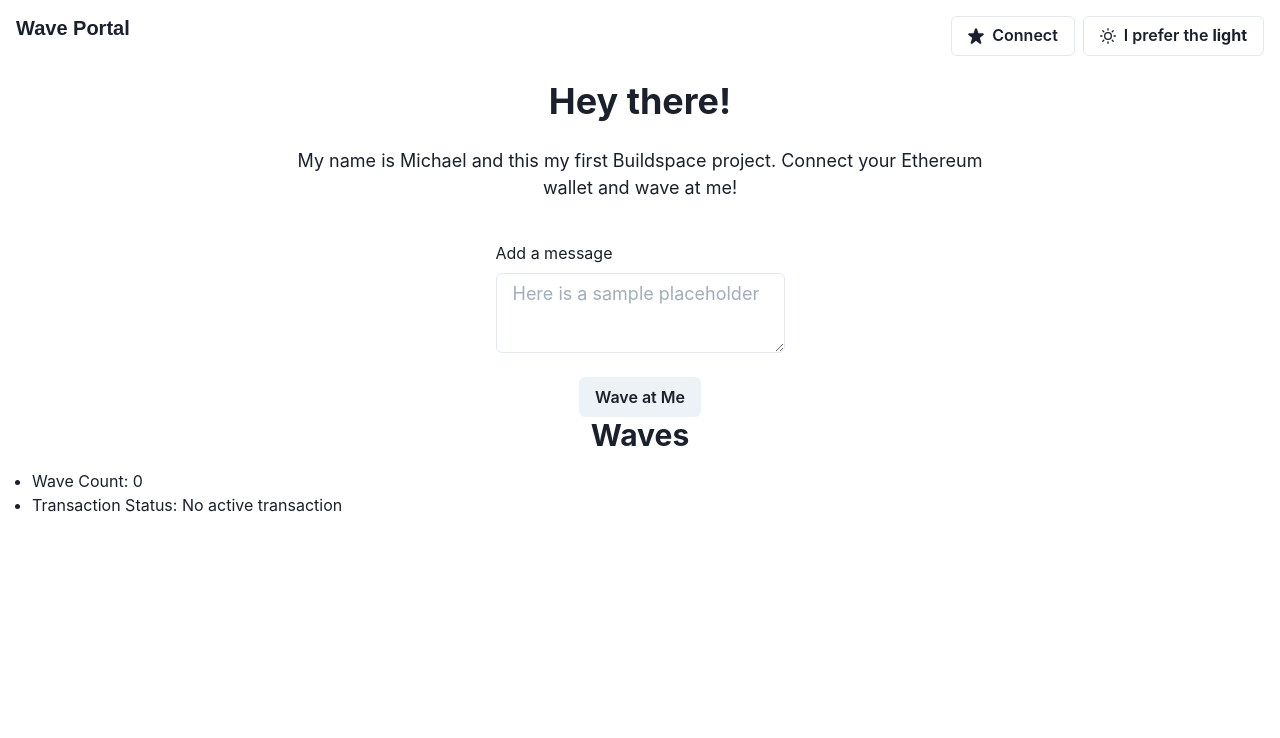
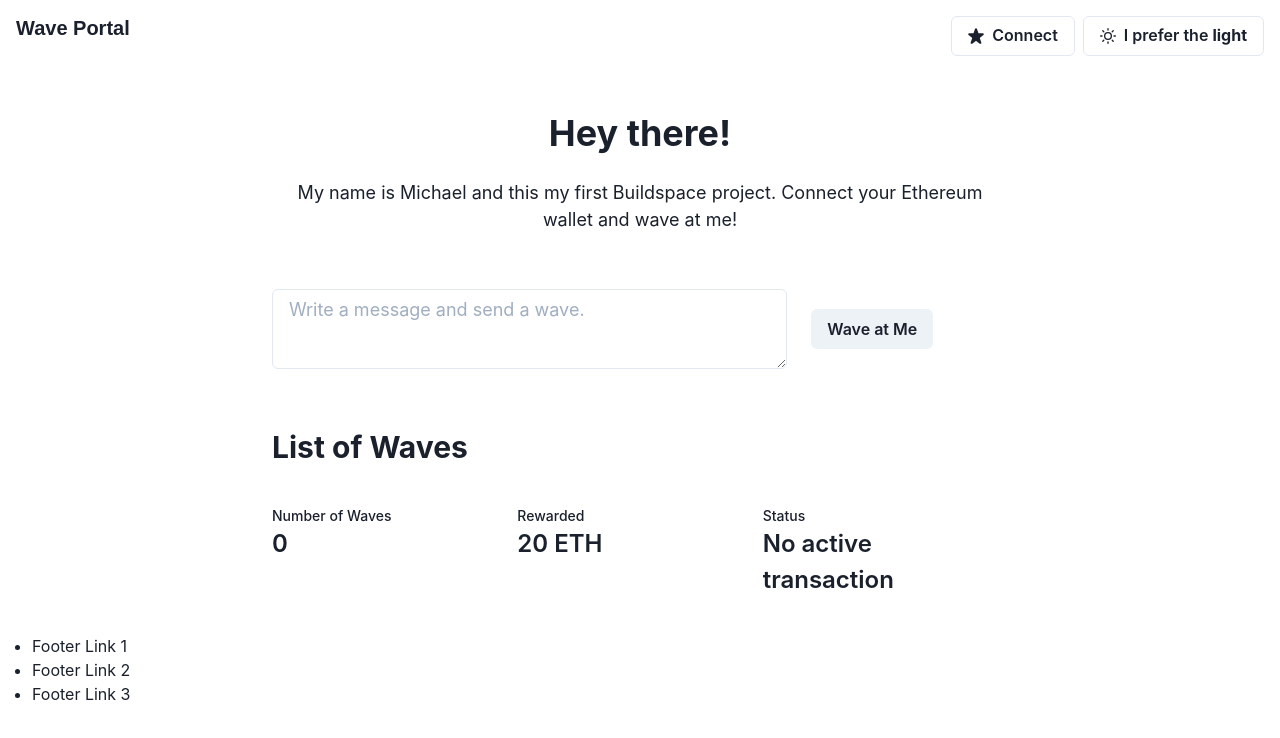
Before and after one commit to michabre/buildspace-wave-portal, a React (Create React App) app in the folder client/: page / in a window 1280 px wide. Shown: the top 738 px of the page. Built offline with nearby package versions, Linux system fonts and the light colour scheme; a web font is replaced by a local one.

Commit message:
Stats and UI changes

```diff
--- a/client/src/App.js
+++ b/client/src/App.js
@@ -6,6 +6,7 @@ import {
   Button,
   Container,
   Flex,
+  HStack,
   VStack,
   Heading,
   Text,
@@ -18,6 +19,7 @@ import Message from "./components/Messages/Message"
 import './App.css'
 
 import abi from "./utils/WavePortal.json"
+import WaveStats from "./components/WaveStats"
 
 export default function App() {
   let provider;
@@ -181,48 +183,61 @@ export default function App() {
     <>
       <ColorModeScript initialColorMode={theme.config.initialColorMode} />
       <Header mode={toggleColorMode} current={colorMode} account={currentAccount} connect={connectWallet} />
-      <Container maxW='container.md'>
+      <Container maxW='container.md' pt='10'>
         <Flex h='100%' align='center'>
           <Box>
             <VStack h='100%'>
-
               <Heading as='h2'>Hey there!</Heading>
-
               <Box padding='4'>
                 <Text fontSize='lg' align='center'>
                   My name is Michael and this my first Buildspace project. Connect your Ethereum wallet and wave at me!
                 </Text>
               </Box>
-
-              <Box padding='4'>
-              <Text mb='8px'>Add a message</Text>
-              <Textarea
-                value={message}
-                onChange={updateMessage}
-                placeholder='Here is a sample placeholder'
-                size='lg'
-              />
-              </Box>
-
-              <Button onClick={wave}>
-                Wave at Me
-              </Button>
-
             </VStack>
           </Box>
         </Flex>
       </Container>
-      <Container maxW='container.md' align='center'>
-        <VStack h='100%'>
-          <Heading as='h3' size='lg'>Waves</Heading>
+
+      <Container maxW='container.md' py='10'>
+        <Flex h='100%' align='center'>
+          <Box w='100%'>
+            <HStack spacing='24px'>
+              <Box w='70%'>
+                <Textarea
+                  value={message}
+                  onChange={updateMessage}
+                  placeholder='Write a message and send a wave.'
+                  size='lg'
+                />
+              </Box>
+              <Box>
+              <Button onClick={wave}>
+                  Wave at Me
+                </Button>
+              </Box>
+            </HStack>
+          </Box>
+        </Flex>
+      </Container>
+
+      <Container maxW='container.md' py='5'>
+        <Box>
+          <Heading as='h3' size='lg'>List of Waves</Heading>
           {allWaves.map((wave, index) => {
             return (
               <Message obj={wave} key={index} />
               )
           })}
-        </VStack>
+        </Box>
       </Container>
-      <Footer status={status} waves={waveCount} />
+
+      <Container maxW='container.md' py='5'>
+        <Box w='100%'>
+          <WaveStats count={waveCount} reward={20} status={status} />
+        </Box>
+      </Container>
+
+      <Footer />
     </>
   )
 }
--- a/client/src/components/Messages/Message.js
+++ b/client/src/components/Messages/Message.js
@@ -7,7 +7,7 @@ import {
 
 const Message = ({ obj }) => {
   return (
-    <Box borderWidth='1px' borderRadius='lg' overflow='hidden' p='5' spacing='3'>
+    <Box borderWidth='1px' borderRadius='lg' overflow='hidden' p='5' my='5' spacing='3'>
       <UnorderedList m='0' listStyleType='none'>
         <ListItem>Address: {obj.address}</ListItem>
         <ListItem>Time: {obj.timestamp.toString()}</ListItem>
--- /dev/null
+++ b/client/src/components/WaveStats.js
@@ -0,0 +1,33 @@
+import React from 'react'
+
+import {
+  Stat,
+  StatLabel,
+  StatNumber,
+  StatHelpText,
+  StatArrow,
+  StatGroup,
+} from '@chakra-ui/react'
+
+const WaveStats = ({ count, reward, status }) => {
+  return (
+<StatGroup>
+  <Stat>
+    <StatLabel>Number of Waves</StatLabel>
+    <StatNumber>{count}</StatNumber>
+  </Stat>
+
+  <Stat>
+    <StatLabel>Rewarded</StatLabel>
+    <StatNumber>{reward} ETH</StatNumber>
+  </Stat>
+
+  <Stat>
+    <StatLabel>Status</StatLabel>
+    <StatNumber>{status}</StatNumber>
+  </Stat>
+</StatGroup>
+  )
+}
+
+export default WaveStats
--- a/client/src/components/layout/Footer.js
+++ b/client/src/components/layout/Footer.js
@@ -1,13 +1,14 @@
 import * as React from 'react'
 import { Box, Flex, UnorderedList, ListItem } from '@chakra-ui/react'
 
-const Footer = ({status, waves}) => {
+const Footer = () => {
   return (
     <Flex h='30vh'>
       <Box w='100%' p={4}>
         <UnorderedList>
-          <ListItem>Wave Count: {waves}</ListItem>
-          <ListItem>Transaction Status: {status}</ListItem>
+          <ListItem>Footer Link 1</ListItem>
+          <ListItem>Footer Link 2</ListItem>
+          <ListItem>Footer Link 3</ListItem>
         </UnorderedList>
       </Box>
     </Flex>
--- a/client/src/components/layout/Header.js
+++ b/client/src/components/layout/Header.js
@@ -15,7 +15,7 @@ import shortenAddress from '../../helpers/shortenAddress'
 const Header = ({ mode, current, account, connect }) => {
   let icon = current === 'light' ? <SunIcon /> : <MoonIcon />
   return (
-      <Flex h='10vh'>
+      <Flex>
         <Box p='4'>
           <Heading as='h1' fontSize='20px'>Wave Portal</Heading>
         </Box>
```
